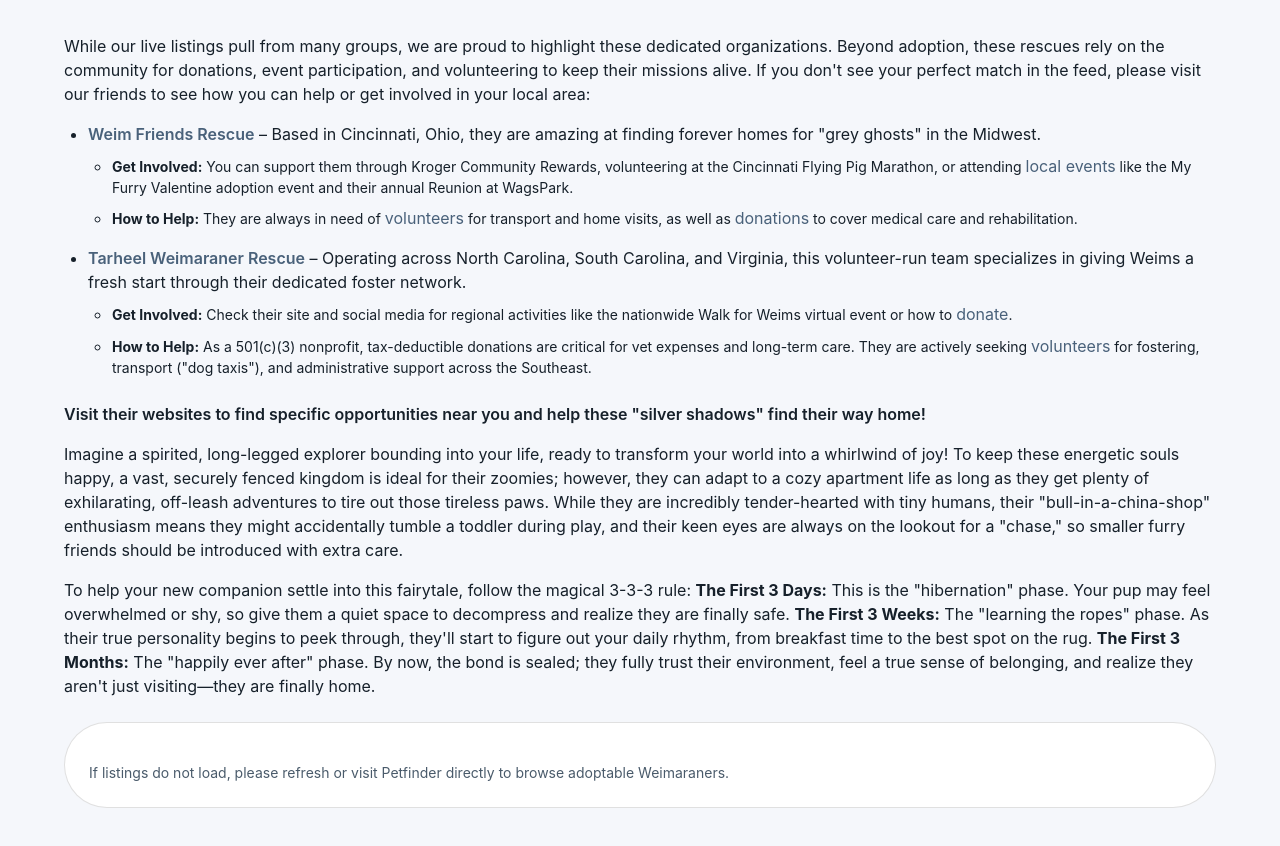
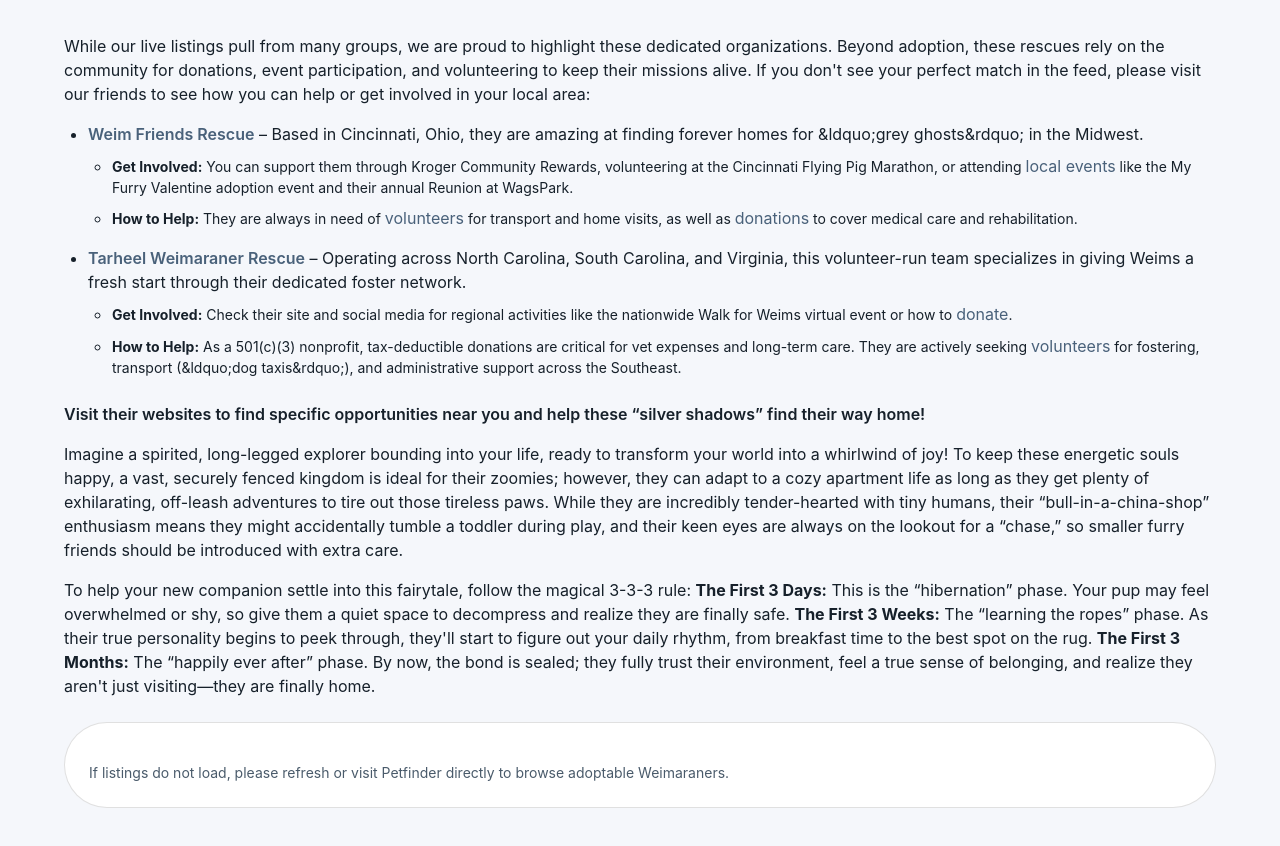
Before and after one commit to evilbeliver/weimwisdom, a Next.js app: page /adoption in a window 1280 px wide. Shown: the part 1180-2026 px from the top of the page. Built offline with nearby package versions, Linux system fonts and the light colour scheme.

Commit message:
updated adoption page

```diff
--- a/src/pages/adoption.tsx
+++ b/src/pages/adoption.tsx
@@ -25,11 +25,12 @@
       <Box sx={{ mt: { xs: -2, sm: -3, md: -6 } }}>
         <SectionBlock
           title="Adoptable Weimaraners"
+          description=""
           hasContent
           fallback={fallbackMessage}
         >
         <Typography component="p" variant="body1" color="text.primary" sx={{ mb: 2 }}>
-          While our live listings pull from many groups, we are proud to highlight these dedicated organizations. Beyond adoption, these rescues rely on the community for donations, event participation, and volunteering to keep their missions alive. If you don't see your perfect match in the feed, please visit our friends to see how you can help or get involved in your local area:
+          While our live listings pull from many groups, we are proud to highlight these dedicated organizations. Beyond adoption, these rescues rely on the community for donations, event participation, and volunteering to keep their missions alive. If you don&apos;t see your perfect match in the feed, please visit our friends to see how you can help or get involved in your local area:
         </Typography>
 
         <Box component="ul" sx={{ pl: 3, mb: 3 }}>
@@ -38,7 +39,7 @@
               <Typography component="a" href="https://weimfriends.com/" target="_blank" rel="noopener noreferrer" sx={{ color: 'primary.main', textDecoration: 'none', fontWeight: 600, '&:hover': { textDecoration: 'underline' } }}>
                 Weim Friends Rescue
               </Typography>
-              {' – Based in Cincinnati, Ohio, they are amazing at finding forever homes for "grey ghosts" in the Midwest.'}
+              {' – Based in Cincinnati, Ohio, they are amazing at finding forever homes for &ldquo;grey ghosts&rdquo; in the Midwest.'}
             </Typography>
             <Box component="ul" sx={{ pl: 3, mt: 1 }}>
               <Box component="li" sx={{ mb: 1 }}>
@@ -89,7 +90,7 @@
                   <Typography component="a" href="https://www.tarheelweimrescue.org/volunteer" target="_blank" rel="noopener noreferrer" sx={{ color: 'primary.main', textDecoration: 'none', '&:hover': { textDecoration: 'underline' } }}>
                     volunteers
                   </Typography>
-                  {' for fostering, transport ("dog taxis"), and administrative support across the Southeast.'}
+                  {' for fostering, transport (&ldquo;dog taxis&rdquo;), and administrative support across the Southeast.'}
                 </Typography>
               </Box>
             </Box>
@@ -97,15 +98,15 @@
         </Box>
 
         <Typography component="p" variant="body1" color="text.primary" sx={{ mb: 2, fontWeight: 600 }}>
-          Visit their websites to find specific opportunities near you and help these "silver shadows" find their way home!
+          Visit their websites to find specific opportunities near you and help these &ldquo;silver shadows&rdquo; find their way home!
         </Typography>
 
         <Typography component="p" variant="body1" color="text.primary" sx={{ mb: 2 }}>
-          Imagine a spirited, long-legged explorer bounding into your life, ready to transform your world into a whirlwind of joy! To keep these energetic souls happy, a vast, securely fenced kingdom is ideal for their zoomies; however, they can adapt to a cozy apartment life as long as they get plenty of exhilarating, off-leash adventures to tire out those tireless paws. While they are incredibly tender-hearted with tiny humans, their "bull-in-a-china-shop" enthusiasm means they might accidentally tumble a toddler during play, and their keen eyes are always on the lookout for a "chase," so smaller furry friends should be introduced with extra care.
+          Imagine a spirited, long-legged explorer bounding into your life, ready to transform your world into a whirlwind of joy! To keep these energetic souls happy, a vast, securely fenced kingdom is ideal for their zoomies; however, they can adapt to a cozy apartment life as long as they get plenty of exhilarating, off-leash adventures to tire out those tireless paws. While they are incredibly tender-hearted with tiny humans, their &ldquo;bull-in-a-china-shop&rdquo; enthusiasm means they might accidentally tumble a toddler during play, and their keen eyes are always on the lookout for a &ldquo;chase,&rdquo; so smaller furry friends should be introduced with extra care.
         </Typography>
 
         <Typography component="p" variant="body1" color="text.primary" sx={{ mb: 3 }}>
-          To help your new companion settle into this fairytale, follow the magical 3-3-3 rule: <strong>The First 3 Days:</strong> This is the "hibernation" phase. Your pup may feel overwhelmed or shy, so give them a quiet space to decompress and realize they are finally safe. <strong>The First 3 Weeks:</strong> The "learning the ropes" phase. As their true personality begins to peek through, they'll start to figure out your daily rhythm, from breakfast time to the best spot on the rug. <strong>The First 3 Months:</strong> The "happily ever after" phase. By now, the bond is sealed; they fully trust their environment, feel a true sense of belonging, and realize they aren't just visiting—they are finally home.
+          To help your new companion settle into this fairytale, follow the magical 3-3-3 rule: <strong>The First 3 Days:</strong> This is the &ldquo;hibernation&rdquo; phase. Your pup may feel overwhelmed or shy, so give them a quiet space to decompress and realize they are finally safe. <strong>The First 3 Weeks:</strong> The &ldquo;learning the ropes&rdquo; phase. As their true personality begins to peek through, they&apos;ll start to figure out your daily rhythm, from breakfast time to the best spot on the rug. <strong>The First 3 Months:</strong> The &ldquo;happily ever after&rdquo; phase. By now, the bond is sealed; they fully trust their environment, feel a true sense of belonging, and realize they aren&apos;t just visiting—they are finally home.
         </Typography>
 
         <Box sx={{ border: '1px solid', borderColor: 'divider', borderRadius: 4, p: { xs: 2, md: 3 }, bgcolor: 'background.paper' }}>
```
